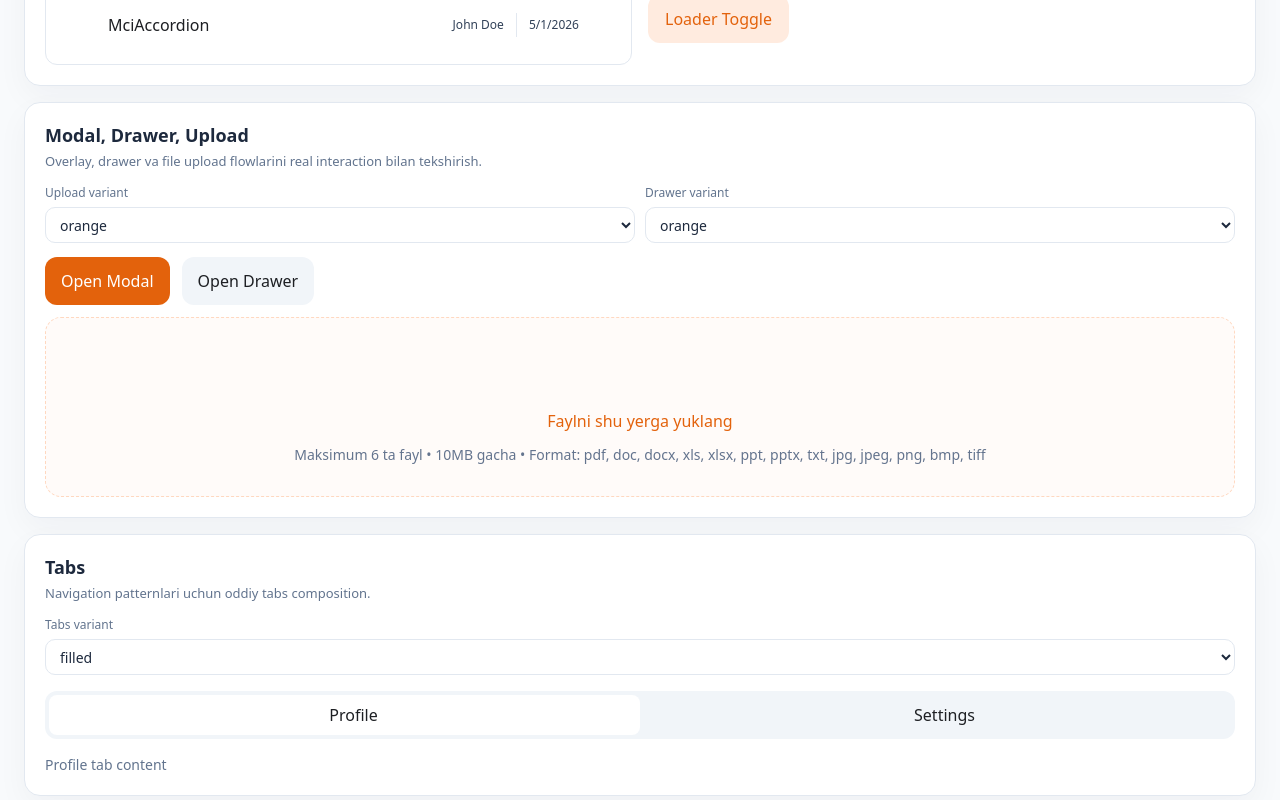
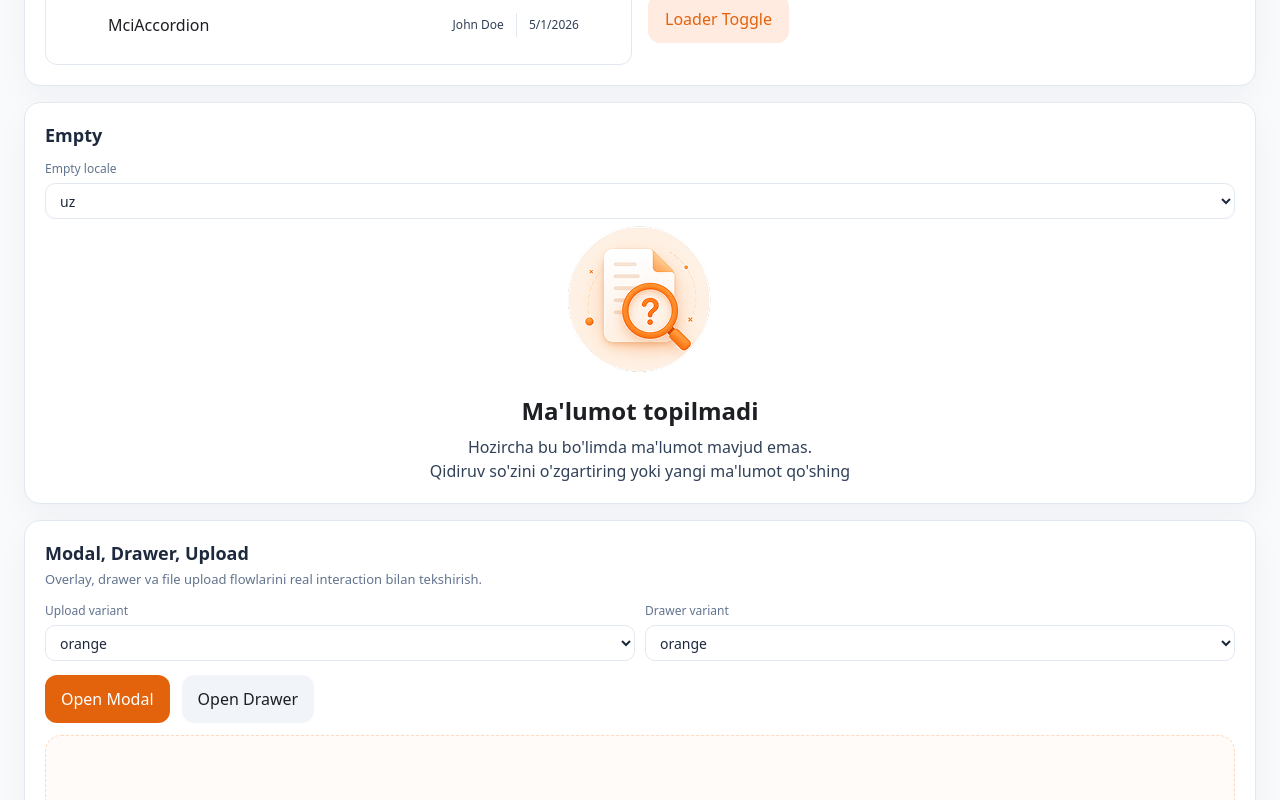
Before and after one commit to rovshandev1/mci-ui, a React (Vite) app: page / in a window 1280 px wide. Shown: the part 1780-2580 px from the top of the page. Built offline with nearby package versions, Linux system fonts and the light colour scheme; some icons are missing.

Commit message:
feat: added mciEmpty

```diff
--- a/src/App.tsx
+++ b/src/App.tsx
@@ -7,6 +7,7 @@ import {
    MciCheck,
    MciCollapse,
    MciDrawer,
+   MciEmpty,
    MciIdentityInput,
    MciInput,
    MciLoader,
@@ -137,6 +138,7 @@ const BUTTON_COLORS = ['orange', 'blue', 'yellow'] as const
 const FIELD_SIZES = ['sm', 'md', 'base'] as const
 const TIME_PICKER_VARIANTS = ['orange', 'blue', 'yellow'] as const
 const TIME_PICKER_LOCALES = ['uz', 'ru', 'en'] as const
+const EMPTY_LOCALES = ['uz', 'ru'] as const
 const TAG_VARIANTS = ['success', 'warning', 'error', 'gray', 'blue'] as const
 const TAG_SIZES = ['sm', 'md', 'lg'] as const
 const TONE_VARIANTS = ['orange', 'blue', 'yellow'] as const
@@ -296,6 +298,7 @@ export default function App() {
       useState<(typeof TIME_PICKER_VARIANTS)[number]>('orange')
    const [timePickerLocale, setTimePickerLocale] =
       useState<(typeof TIME_PICKER_LOCALES)[number]>('uz')
+   const [emptyLocale, setEmptyLocale] = useState<(typeof EMPTY_LOCALES)[number]>('uz')
    const [toneVariant, setToneVariant] = useState<(typeof TONE_VARIANTS)[number]>('orange')
    const [skeletonVariant, setSkeletonVariant] =
       useState<(typeof SKELETON_VARIANTS)[number]>('default')
@@ -763,6 +766,19 @@ export default function App() {
                </div>
             </Section>
 
+            <Section title="Empty">
+               <div className="demo-controls-row">
+                  <ControlSelect
+                     label="Empty locale"
+                     value={emptyLocale}
+                     options={EMPTY_LOCALES}
+                     onChange={(value) => setEmptyLocale(value as (typeof EMPTY_LOCALES)[number])}
+                  />
+               </div>
+
+               <MciEmpty locale={emptyLocale} />
+            </Section>
+
             <Section
                title="Modal, Drawer, Upload"
                description="Overlay, drawer va file upload flowlarini real interaction bilan tekshirish."
--- a/src/index.ts
+++ b/src/index.ts
@@ -6,6 +6,7 @@ export { default as MciCheck } from './shared/ui/mciCheck/MciCheck.tsx'
 export { default as MciCollapse } from './shared/ui/mciCollapse/MciCollapse.tsx'
 export { default as MciAccordion } from './shared/ui/mciAccordion/MciAccordion.tsx'
 export { default as MciDrawer } from './shared/ui/mciDrawer/MciDrawer.tsx'
+export { default as MciEmpty } from './shared/ui/mciEmpty/MciEmpty.tsx'
 export { default as MciInput } from './shared/ui/mciInput/MciInput.tsx'
 export { default as MciPicker } from './shared/ui/mciPicker/MciPicker.tsx'
 export { default as MciTimePicker } from './shared/ui/mciTimePicker/MciTimePicker.tsx'
@@ -31,4 +32,5 @@ export { default as useTableColumnSettings } from './shared/lib/hooks/useTableCo
 export type { MciTableColumn, MciTableProps, ColumnKey } from './shared/types/mci-table.types.ts'
 export type { Step as MciStep } from './shared/types/ui/stepper.types.ts'
 export type { NoteItem } from './shared/types/ui/note.types.ts'
+export type { MciEmptyLocale, MciEmptyProps } from './shared/types/ui/empty.types.ts'
 export type * from './shared/types/mci-ui.types.ts'
--- /dev/null
+++ b/src/shared/types/ui/empty.types.ts
@@ -0,0 +1,9 @@
+export type MciEmptyLocale = 'uz' | 'ru'
+
+export interface MciEmptyProps {
+    className?: string
+    imageClassName?: string
+    locale?: MciEmptyLocale
+    title?: string
+    description?: string
+}
--- a/src/shared/types/ui/index.ts
+++ b/src/shared/types/ui/index.ts
@@ -4,6 +4,7 @@ export type { ButtonProps } from './button.types'
 export type { MciCheckProps } from './check.types'
 export type { CollapseProps } from './collapse.types'
 export type { DrawerProps } from './drawer.types'
+export type { MciEmptyLocale, MciEmptyProps } from './empty.types'
 export type { InputProps } from './input.types'
 export type { MciDocumentInputProps } from './identity-input.types'
 export type { MciLoaderProps } from './loader.types'
--- a/src/shared/types/ui/time-picker.types.ts
+++ b/src/shared/types/ui/time-picker.types.ts
@@ -2,11 +2,13 @@ export type MciTimePickerValue = string | null
 export type MciTimePickerMode = 'time' | 'duration'
 export type MciTimePickerVariant = 'blue' | 'yellow' | 'orange'
 export type MciTimePickerLocale = 'uz' | 'ru' | 'en'
+export type MciTimePickerDurationFormat = 'text' | 'dot'
 
 export interface MciTimePickerProps {
     value?: MciTimePickerValue
     onChange?: (value: MciTimePickerValue) => void
     mode?: MciTimePickerMode
+    durationFormat?: MciTimePickerDurationFormat
     variant?: MciTimePickerVariant
     locale?: MciTimePickerLocale
     placeholder?: string
--- /dev/null
+++ b/src/shared/ui/mciEmpty/MciEmpty.tsx
@@ -0,0 +1,44 @@
+import emptyImage from '../../../assets/png/empty.png'
+import {cn} from '../../lib/utils'
+import type {MciEmptyLocale, MciEmptyProps} from '../../types/ui/empty.types'
+
+const EMPTY_TRANSLATIONS: Record<MciEmptyLocale, { title: string; description: string }> = {
+    uz: {
+        title: "Ma'lumot topilmadi",
+        description:
+            "Hozircha bu bo'limda ma'lumot mavjud emas.\nQidiruv so'zini o'zgartiring yoki yangi ma'lumot qo'shing",
+    },
+    ru: {
+        title: 'Данные не найдены',
+        description:
+            'В этом разделе пока нет данных.\nИзмените поисковый запрос или добавьте новые данные',
+    },
+}
+
+export default function MciEmpty({
+                                     className,
+                                     imageClassName,
+                                     locale = 'uz',
+                                     title,
+                                     description,
+                                 }: MciEmptyProps) {
+    const t = EMPTY_TRANSLATIONS[locale]
+    const resolvedDescription = description ?? t.description
+
+    return (
+        <div className={cn('flex flex-col items-center justify-center text-center', className)}>
+            <img
+                src={emptyImage}
+                alt=""
+                className={cn('mb-4 h-auto w-40 shrink-0', imageClassName)}
+            />
+            <h4 className="text-h4 font-semibold text-black">{title ?? t.title}</h4>
+
+            {resolvedDescription && (
+                <p className="mt-2 whitespace-pre-line text-base text-slate-700">
+                    {resolvedDescription}
+                </p>
+            )}
+        </div>
+    )
+}
--- a/src/shared/ui/mciTable/MciTable.tsx
+++ b/src/shared/ui/mciTable/MciTable.tsx
@@ -1,8 +1,7 @@
-import {ConfoundedSquare} from '@solar-icons/react'
 import {SortVertical, SortFromBottomToTop, SortFromTopToBottom} from '@solar-icons/react'
 import {useMemo, useState, useEffect, useCallback} from 'react'
 import {cn} from '../../lib/utils'
-import {MciSkeleton, MciCheck} from '../../../index.ts'
+import {MciSkeleton, MciCheck, MciEmpty} from '../../../index.ts'
 import type {MciTableColumn, MciTableProps, MciTableSort} from '../../types/mci-table.types.ts'
 import MciTableClamp2 from './MciTableClamp2'
 import {normalizeColWidth, sortRows} from './mci-table.utils'
@@ -213,13 +212,7 @@ export default function MciTable<T extends Record<string, unknown>>({
                         ) : displayData.length === 0 ? (
                             <tr>
                                 <td colSpan={columns.length + (rowSelection ? 1 : 0)} className="py-20">
-                                    <div className="flex flex-col items-center justify-center">
-                                        <div className="relative mb-4">
-                                            <ConfoundedSquare weight="Bold" size={64}
-                                                              className={cn('animate-float', darkMode ? 'text-neutral-100' : 'text-slate-400')}/>
-                                        </div>
-                                        <p className={cn('text-sm font-medium', darkMode ? 'text-neutral-100' : 'text-slate-400')}>{noDataText}</p>
-                                    </div>
+                                    <MciEmpty title={noDataText || undefined}/>
                                 </td>
                             </tr>
                         ) : (
--- a/src/shared/ui/mciTimePicker/MciTimePicker.tsx
+++ b/src/shared/ui/mciTimePicker/MciTimePicker.tsx
@@ -78,8 +78,13 @@ const formatDuration = (
     days: number,
     hours: number,
     minutes: number,
-    locale: MciTimePickerLocale
+    locale: MciTimePickerLocale,
+    durationFormat: MciTimePickerProps['durationFormat'] = 'text'
 ) => {
+    if (durationFormat === 'dot') {
+        return `${padTimePart(days)}.${padTimePart(hours)}.${padTimePart(minutes)}`
+    }
+
     const { units } = TIME_PICKER_LOCALES[locale]
     return `${padTimePart(days)} ${units.day} ${padTimePart(hours)} ${units.hour} ${padTimePart(minutes)} ${units.minute}`
 }
@@ -89,9 +94,10 @@ const formatPickerValue = (
     days: number,
     hours: number,
     minutes: number,
-    locale: MciTimePickerLocale
+    locale: MciTimePickerLocale,
+    durationFormat: MciTimePickerProps['durationFormat'] = 'text'
 ) => {
-    if (mode === 'duration') return formatDuration(days, hours, minutes, locale)
+    if (mode === 'duration') return formatDuration(days, hours, minutes, locale, durationFormat)
     return formatTime(hours, minutes)
 }
 
@@ -100,10 +106,11 @@ const getPickerValue = (
     days: number,
     hours: number,
     minutes: number,
-    locale: MciTimePickerLocale
+    locale: MciTimePickerLocale,
+    durationFormat: MciTimePickerProps['durationFormat'] = 'text'
 ) => {
     if (mode === 'duration' && days === 0 && hours === 0 && minutes === 0) return null
-    return formatPickerValue(mode, days, hours, minutes, locale)
+    return formatPickerValue(mode, days, hours, minutes, locale, durationFormat)
 }
 
 const getPickerDisplayValue = (
@@ -111,9 +118,10 @@ const getPickerDisplayValue = (
     days: number,
     hours: number,
     minutes: number,
-    locale: MciTimePickerLocale
+    locale: MciTimePickerLocale,
+    durationFormat: MciTimePickerProps['durationFormat'] = 'text'
 ) => {
-    return getPickerValue(mode, days, hours, minutes, locale) ?? ''
+    return getPickerValue(mode, days, hours, minutes, locale, durationFormat) ?? ''
 }
 
 const parseTime = (value: MciTimePickerValue | undefined, mode: MciTimePickerMode) => {
@@ -151,10 +159,19 @@ const parseTime = (value: MciTimePickerValue | undefined, mode: MciTimePickerMod
 const formatManualTimeInput = (
     value: string,
     mode: MciTimePickerMode,
-    locale: MciTimePickerLocale
+    locale: MciTimePickerLocale,
+    durationFormat: MciTimePickerProps['durationFormat'] = 'text'
 ) => {
     const numbers = value.replace(/\D/g, '').slice(0, mode === 'duration' ? 6 : 4)
     if (mode === 'duration') {
+        if (durationFormat === 'dot') {
+            if (numbers.length > 4) {
+                return `${numbers.slice(0, 2)}.${numbers.slice(2, 4)}.${numbers.slice(4)}`
+            }
+            if (numbers.length > 2) return `${numbers.slice(0, 2)}.${numbers.slice(2)}`
+            return numbers
+        }
+
         const { units } = TIME_PICKER_LOCALES[locale]
         if (numbers.length > 4) {
             return `${numbers.slice(0, 2)} ${units.day} ${numbers.slice(2, 4)} ${units.hour} ${numbers.slice(4)}`
@@ -172,6 +189,7 @@ const MciTimePicker = forwardRef<HTMLDivElement, MciTimePickerProps>(
             value,
             onChange,
             mode = 'time',
+            durationFormat = 'text',
             variant = 'orange',
             locale = 'en',
             placeholder,
@@ -240,11 +258,12 @@ const MciTimePicker = forwardRef<HTMLDivElement, MciTimePickerProps>(
                           currentTime.days,
                           currentTime.hours,
                           currentTime.minutes,
-                          locale
+                          locale,
+                          durationFormat
                       )
                     : ''
             )
-        }, [currentTime, locale, mode])
+        }, [currentTime, durationFormat, locale, mode])
 
         const toggleOpen = useCallback(
             (e: MouseEvent) => {
@@ -268,12 +287,13 @@ const MciTimePicker = forwardRef<HTMLDivElement, MciTimePickerProps>(
                               currentTime.days,
                               currentTime.hours,
                               currentTime.minutes,
-                              locale
+                              locale,
+                              durationFormat
                           )
                         : ''
                 )
             }
-        }, [currentTime, isInputFocused, isOpen, locale, mode])
+        }, [currentTime, durationFormat, isInputFocused, isOpen, locale, mode])
 
         useEffect(() => {
             if (isOpen && align === 'auto' && containerRef.current) {
@@ -318,7 +338,8 @@ const MciTimePicker = forwardRef<HTMLDivElement, MciTimePickerProps>(
                     parsedTime.days,
                     parsedTime.hours,
                     parsedTime.minutes,
-                    locale
+                    locale,
+                    durationFormat
                 )
                 commitValue(formatted)
                 setDisplayValue(formatted ?? '')
@@ -332,7 +353,8 @@ const MciTimePicker = forwardRef<HTMLDivElement, MciTimePickerProps>(
                           currentTime.days,
                           currentTime.hours,
                           currentTime.minutes,
-                          locale
+                          locale,
+                          durationFormat
                       )
                     : ''
             )
@@ -341,7 +363,7 @@ const MciTimePicker = forwardRef<HTMLDivElement, MciTimePickerProps>(
         const handleManualInputChange = (e: ChangeEvent<HTMLInputElement>) => {
             if (!allowManualInput) return
 
-            const formatted = formatManualTimeInput(e.target.value, mode, locale)
+            const formatted = formatManualTimeInput(e.target.value, mode, locale, durationFormat)
             const numbersOnly = formatted.replace(/\D/g, '')
 
             if (mode === 'duration') {
@@ -378,7 +400,8 @@ const MciTimePicker = forwardRef<HTMLDivElement, MciTimePickerProps>(
                         parsedTime.days,
                         parsedTime.hours,
                         parsedTime.minutes,
-                        locale
+                        locale,
+                        durationFormat
                     )
                     commitValue(normalized)
                     setDisplayValue(normalized ?? '')
@@ -444,7 +467,8 @@ const MciTimePicker = forwardRef<HTMLDivElement, MciTimePickerProps>(
                 normalizedDays,
                 normalizedHours,
                 normalizedMinutes,
-                locale
+                locale,
+                durationFormat
             )
 
             commitValue(formatted)
--- a/src/types/svg.d.ts
+++ b/src/types/svg.d.ts
@@ -8,3 +8,8 @@ declare module '*.svg' {
     const content: string
     export default content
 }
+
+declare module '*.png' {
+    const content: string
+    export default content
+}
```
Also changed, not shown: src/assets/png/empty.png (added).
